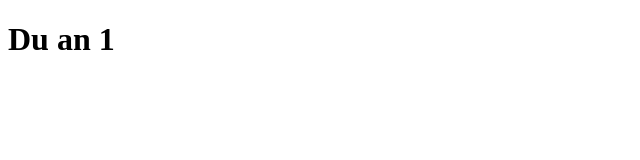
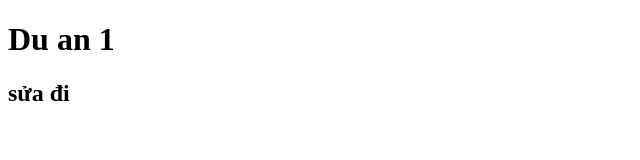
Before and after one commit to vuchamhoc/lainua, a plain HTML site: page index.html in a window 1280 px wide. Shown: the full height of the page, 0-640 px from the left. Drawn offline with Linux system fonts and the light colour scheme.

Commit message:
sửa đổi lần đầu

```diff
--- a/index.html
+++ b/index.html
@@ -7,5 +7,6 @@
   </head>
   <body>
     <h1>Du an 1</h1>
+    <h2>sửa đi</h2>
   </body>
 </html>
```
